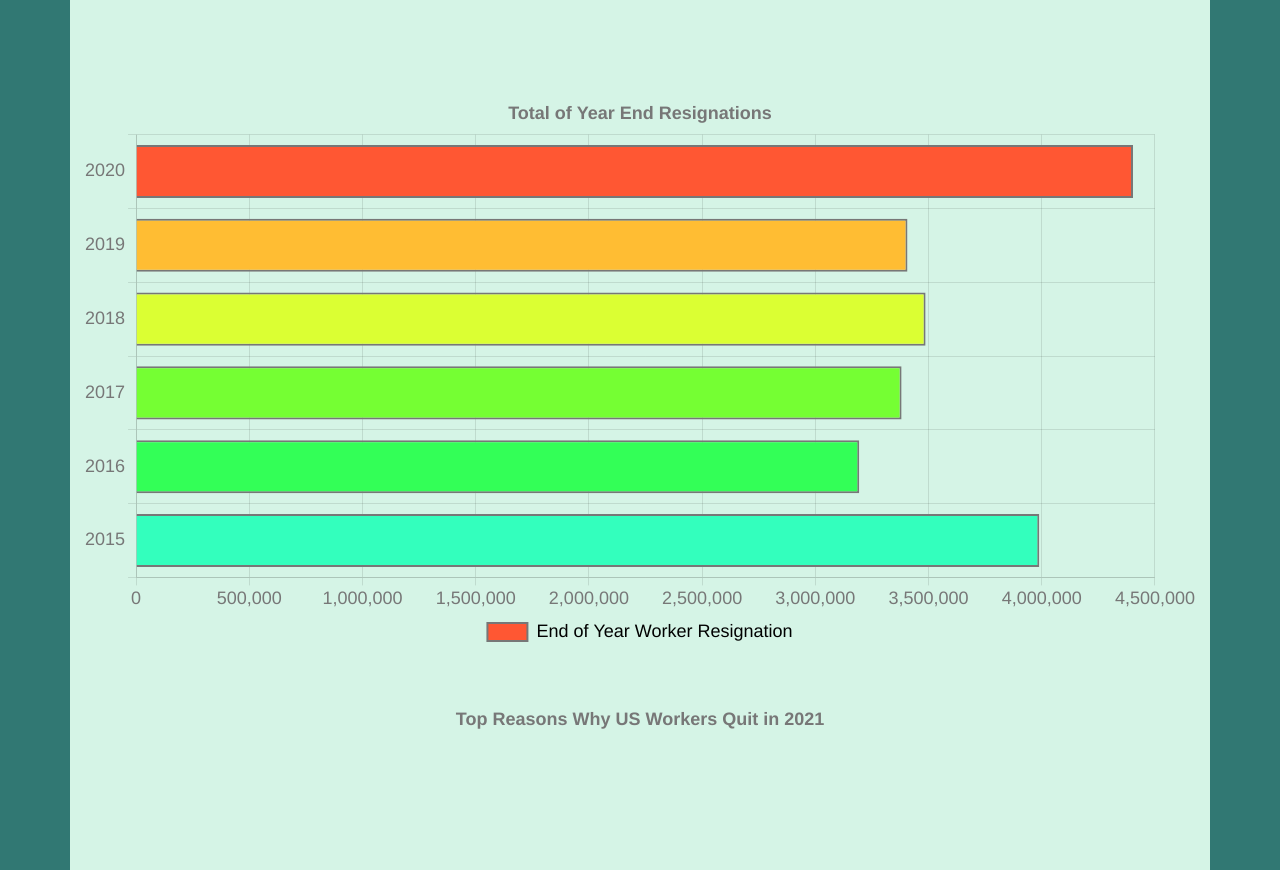
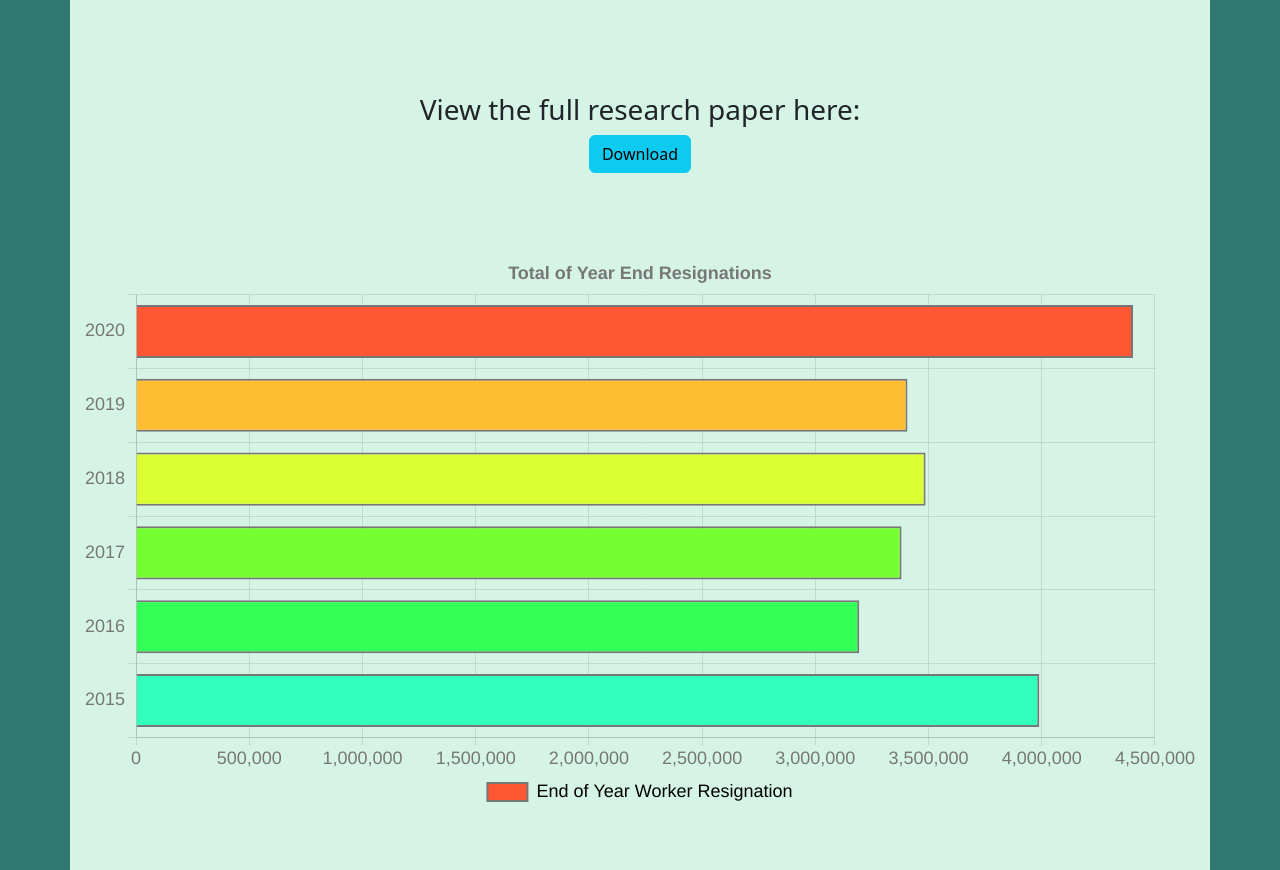
Before and after one commit to carlo-santos-oc/is390-publication, a website: page index.html in a window 1280 px wide. Shown: the part 999-1869 px from the top of the page. Drawn offline with nearby package versions, Linux system fonts and the light colour scheme.

Commit message:
added download button for paper

```diff
--- a/index.html
+++ b/index.html
@@ -65,6 +65,15 @@
                 </p>
             </div>
         </div>
+        <div class="row" style="margin-bottom: 5em;">
+            <div class="col" style="text-align: center;">
+
+                <h3>View the full research paper here:</h3>
+
+                <a href="https://carlo-santos-oc.github.io/is390-publication/carlo-santos-is390-29709-final-paper.docx"><button
+                        type="button" class="btn btn-info">Download</button></a>
+            </div>
+        </div>
         <div class="row">
             <div class="col">
 
```
